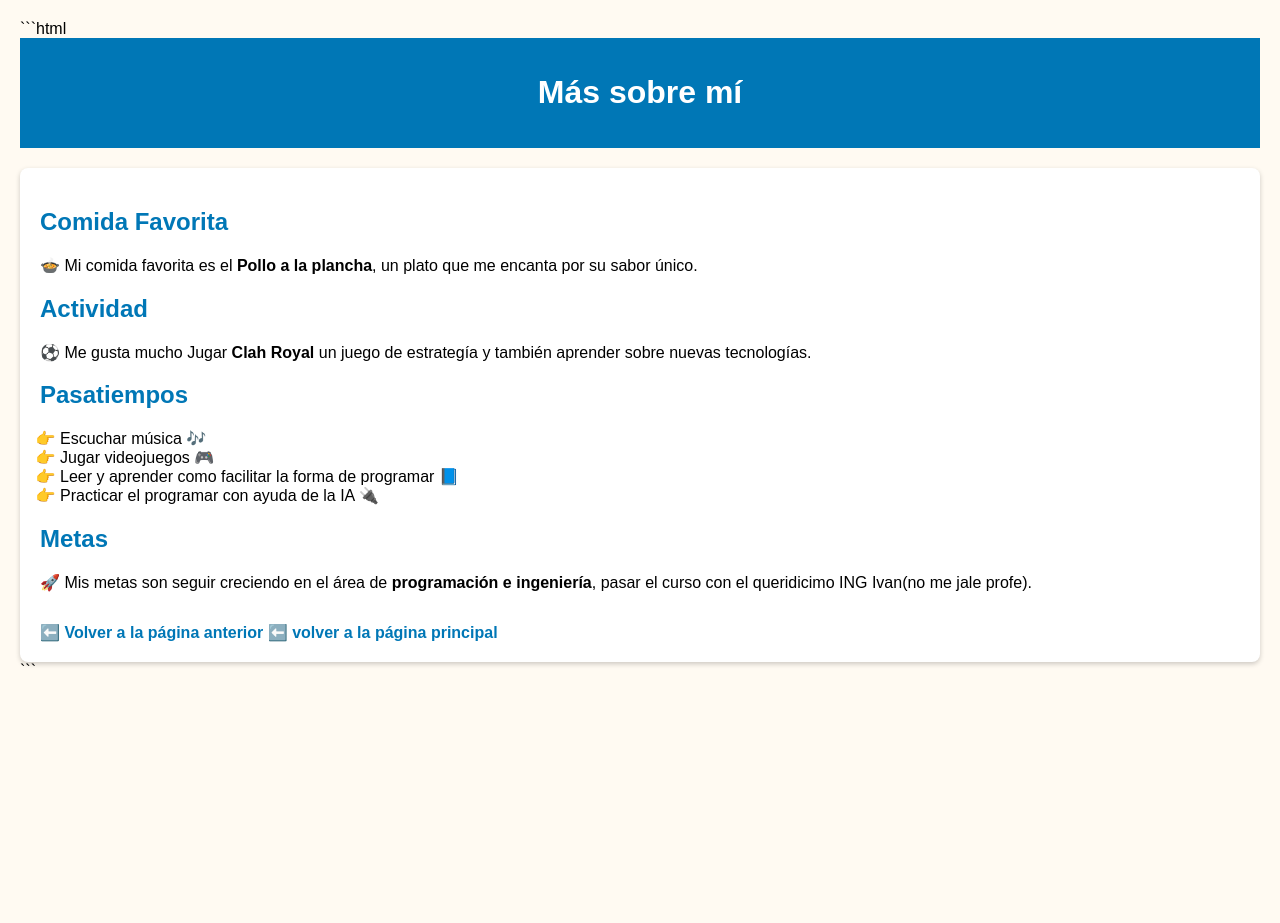
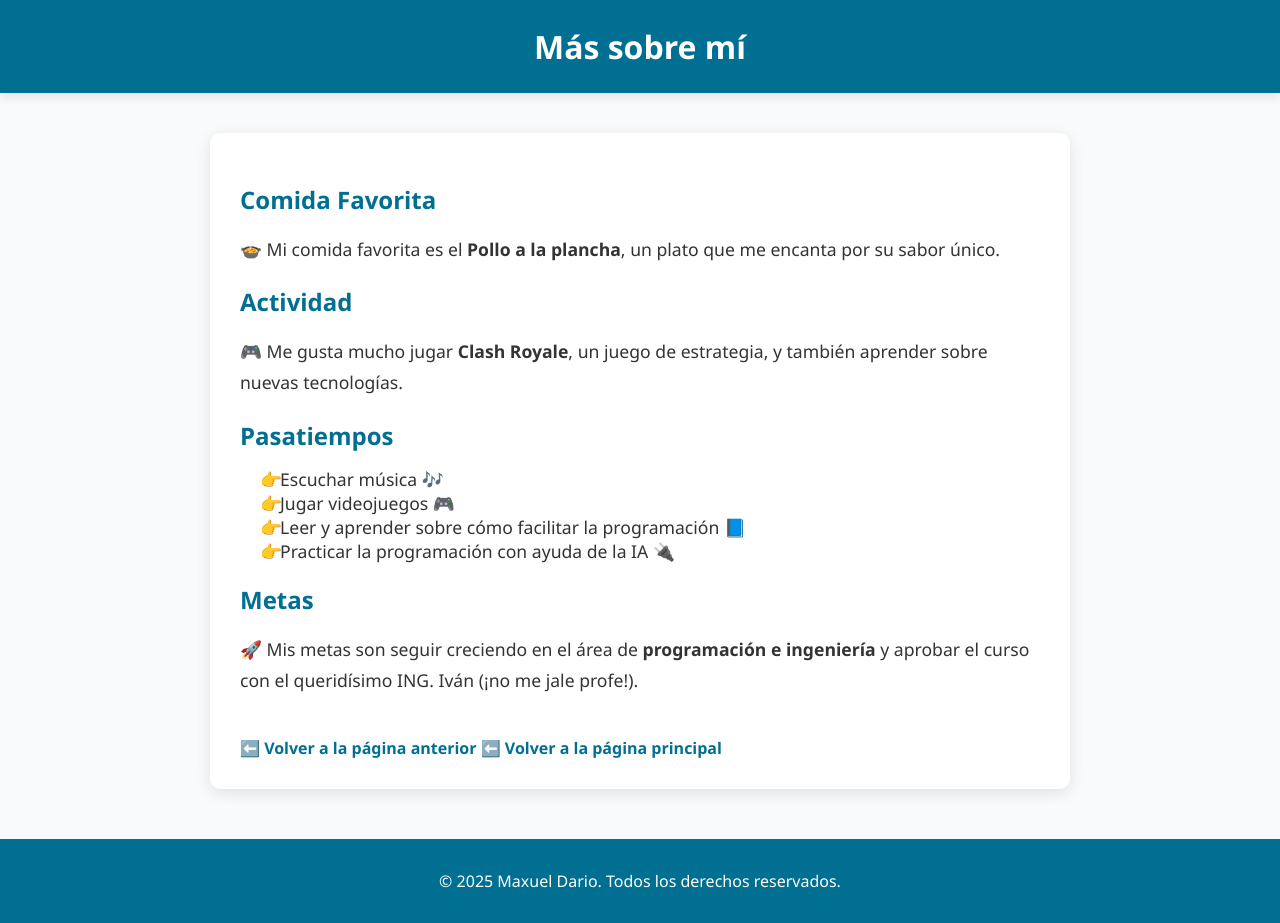
Before and after one commit to maxueldario851-dot/mi-pagina-web, a plain HTML site: page ultimo.html in a window 1280 px wide. Before the commit the page ends 800 px from the top, so only its background shows below. Drawn offline with Linux system fonts and the light colour scheme.

Commit message:
Update ultimo.html

````diff
--- a/ultimo.html
+++ b/ultimo.html
@@ -1,46 +1,113 @@
-```html
 <!DOCTYPE html>
 <html lang="es">
 <head>
   <meta charset="UTF-8">
+  <meta name="viewport" content="width=device-width, initial-scale=1.0">
   <title>Más sobre mí</title>
   <style>
     body {
-      font-family: Arial, sans-serif;
-      background-color: #fffaf2;
+      font-family: 'Segoe UI', Tahoma, Geneva, Verdana, sans-serif;
+      background-color: #f9fafb;
       margin: 0;
-      padding: 20px;
+      padding: 0;
+      color: #333;
     }
+
     header {
-      background-color: #0077b6;
+      background-color: #006f91;
       color: white;
       text-align: center;
-      padding: 15px;
+      padding: 25px 20px;
+      box-shadow: 0 4px 10px rgba(0, 0, 0, 0.1);
     }
+
+    header h1 {
+      font-size: 2rem;
+      margin: 0;
+    }
+
     .info {
       background-color: white;
-      padding: 20px;
-      margin-top: 20px;
-      border-radius: 8px;
-      box-shadow: 0px 2px 5px rgba(0,0,0,0.2);
+      padding: 30px;
+      margin: 40px auto;
+      max-width: 800px;
+      border-radius: 10px;
+      box-shadow: 0 4px 15px rgba(0, 0, 0, 0.1);
     }
-    h2 {
-      color: #0077b6;
+
+    .info h2 {
+      color: #006f91;
+      font-size: 1.5rem;
+      margin-bottom: 15px;
     }
+
+    .info p {
+      font-size: 1.1rem;
+      line-height: 1.8;
+      margin-bottom: 20px;
+    }
+
     ul {
-      list-style: "👉 ";
+      list-style: none;
       padding-left: 20px;
+      margin-top: 10px;
     }
+
+    ul li {
+      font-size: 1.1rem;
+      padding-left: 20px;
+      position: relative;
+    }
+
+    ul li::before {
+      content: "👉";
+      position: absolute;
+      left: 0;
+    }
+
     a {
       display: inline-block;
-      margin-top: 15px;
-      color: #0077b6;
+      color: #006f91;
       text-decoration: none;
       font-weight: bold;
+      margin-top: 20px;
+      transition: color 0.3s ease;
+    }
+
+    a:hover {
+      color: #004b63;
+    }
+
+    footer {
+      background-color: #006f91;
+      color: white;
+      text-align: center;
+      padding: 15px 0;
+      margin-top: 50px;
+      font-size: 1rem;
+    }
+
+    @media (max-width: 600px) {
+      .info {
+        padding: 20px;
+      }
+
+      header h1 {
+        font-size: 1.8rem;
+      }
+
+      .info h2 {
+        font-size: 1.3rem;
+      }
+
+      .info p, ul li {
+        font-size: 1rem;
+      }
     }
   </style>
 </head>
 <body>
+
   <header>
     <h1>Más sobre mí</h1>
   </header>
@@ -50,22 +117,26 @@
     <p>🍲 Mi comida favorita es el <strong>Pollo a la plancha</strong>, un plato que me encanta por su sabor único.</p>
 
     <h2>Actividad</h2>
-    <p>⚽ Me gusta mucho Jugar <strong>Clah Royal</strong> un juego de estrategía y también aprender sobre nuevas tecnologías.</p>
+    <p>🎮 Me gusta mucho jugar <strong>Clash Royale</strong>, un juego de estrategia, y también aprender sobre nuevas tecnologías.</p>
 
     <h2>Pasatiempos</h2>
     <ul>
       <li>Escuchar música 🎶</li>
       <li>Jugar videojuegos 🎮</li>
-      <li>Leer y aprender como facilitar la forma de programar 📘</li>
-      <li>Practicar el programar con ayuda de la IA 🔌</li>
+      <li>Leer y aprender sobre cómo facilitar la programación 📘</li>
+      <li>Practicar la programación con ayuda de la IA 🔌</li>
     </ul>
 
     <h2>Metas</h2>
-    <p>🚀 Mis metas son seguir creciendo en el área de <strong>programación e ingeniería</strong>, pasar el curso con el queridicimo ING Ivan(no me jale profe).</p>
+    <p>🚀 Mis metas son seguir creciendo en el área de <strong>programación e ingeniería</strong> y aprobar el curso con el queridísimo ING. Iván (¡no me jale profe!).</p>
 
     <a href="mas.html">⬅️ Volver a la página anterior</a>
-    <a href="index.html">⬅️ volver a la página principal</a>
+    <a href="index.html">⬅️ Volver a la página principal</a>
   </div>
+
+  <footer>
+    <p>&copy; 2025 Maxuel Dario. Todos los derechos reservados.</p>
+  </footer>
+
 </body>
 </html>
-```
````
